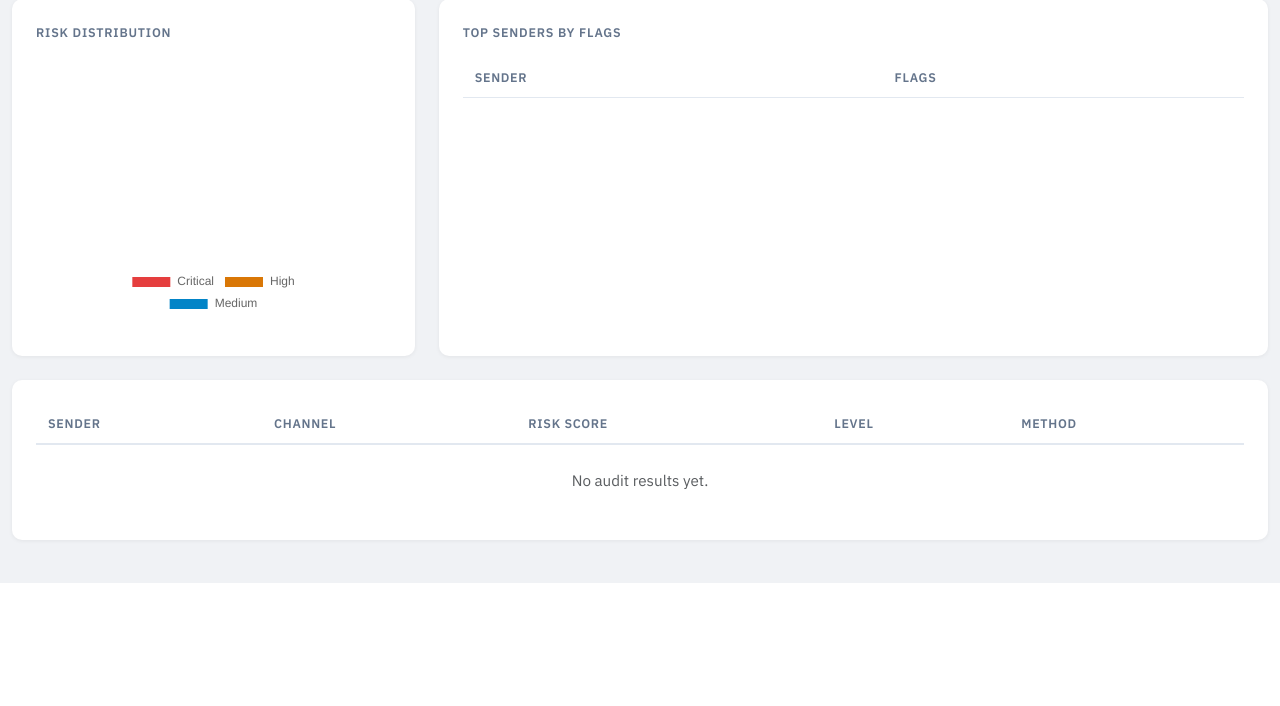
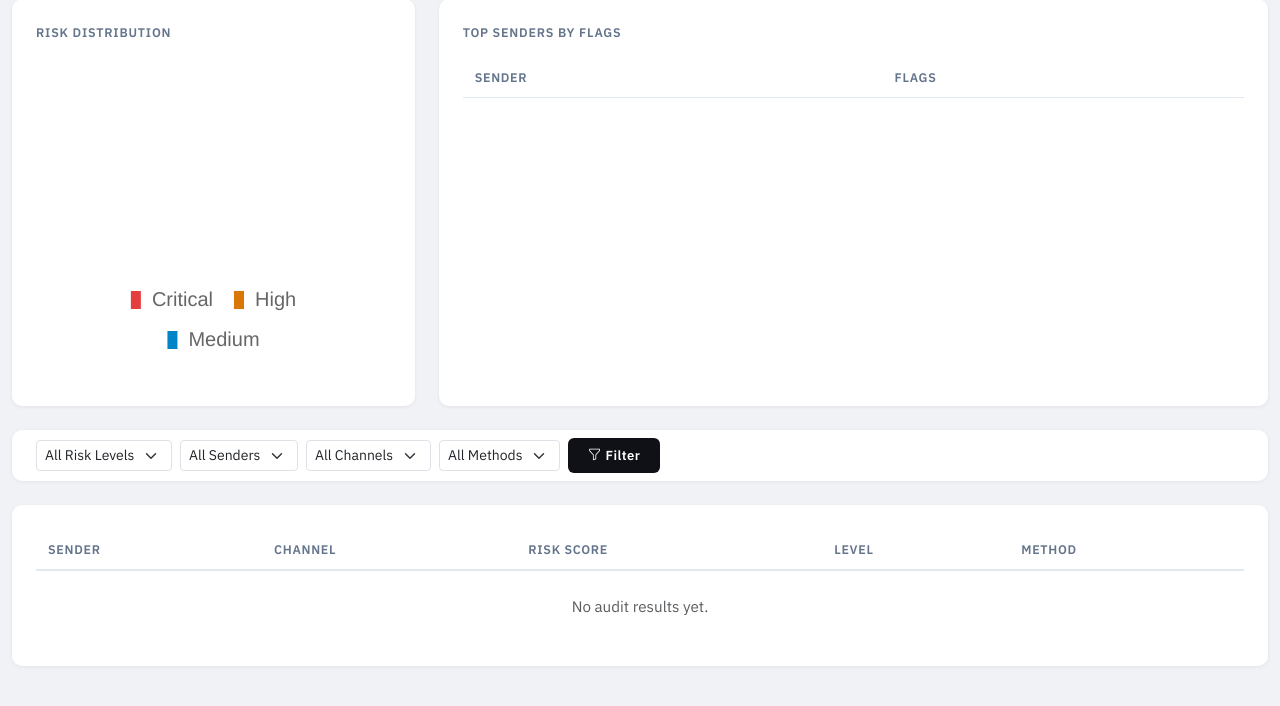
Before and after one commit to NokulungaMotsweni/FinalProject-ComplianceAuditSystem, a Django app: page /results/ in a window 1280 px wide. Shown: the part 270-976 px from the top of the page. Before the commit the page ends 853 px from the top, so only its background shows below. Run offline with Django 5.2, Linux system fonts and the light colour scheme; tables that the repository leaves empty hold one stand-in row (values such as "Sample post"); data that the repository does not hold is empty.

Commit message:
Add some additional beautifying features and filter logic above Results table.

```diff
--- a/audit_app/views.py
+++ b/audit_app/views.py
@@ -125,15 +125,19 @@ def run_audit(request):
     return redirect("results")
 
 def results_list(request):
-    # Get all sessions for the sidebar
     sessions = AuditSession.objects.all().order_by("-created_at")
 
-    # Get selected session — default to latest
     session_id = request.GET.get("session")
     if session_id:
         session = get_object_or_404(AuditSession, id=session_id)
     else:
         session = sessions.first()
+
+    # Get filter parameters
+    filter_risk    = request.GET.get("risk_level", "")
+    filter_sender  = request.GET.get("sender", "")
+    filter_channel = request.GET.get("channel", "")
+    filter_method  = request.GET.get("method", "")
 
     if session:
         results = (
@@ -143,6 +147,16 @@ def results_list(request):
             .order_by("-created_at")
         )
 
+        # Apply filters
+        if filter_risk:
+            results = results.filter(risk_level=filter_risk)
+        if filter_sender:
+            results = results.filter(message__sender_name=filter_sender)
+        if filter_channel:
+            results = results.filter(message__channel=filter_channel)
+        if filter_method:
+            results = results.filter(method=filter_method)
+
         top_senders = (
             AuditResult.objects
             .select_related("message")
@@ -151,9 +165,29 @@ def results_list(request):
             .annotate(flag_count=Count("id"))
             .order_by("-flag_count")[:5]
         )
+
+        # Get unique values for filter dropdowns
+        all_senders = (
+            AuditResult.objects
+            .filter(flagged=True, session=session)
+            .values_list("message__sender_name", flat=True)
+            .distinct()
+            .order_by("message__sender_name")
+        )
+
+        all_channels = (
+            AuditResult.objects
+            .filter(flagged=True, session=session)
+            .values_list("message__channel", flat=True)
+            .distinct()
+            .order_by("message__channel")
+        )
+
     else:
         results = AuditResult.objects.none()
         top_senders = []
+        all_senders = []
+        all_channels = []
 
     context = {
         "results": results,
@@ -164,6 +198,12 @@ def results_list(request):
         "critical_count": results.filter(risk_level="critical").count(),
         "high_count": results.filter(risk_level="high").count(),
         "top_senders": top_senders,
+        "all_senders": all_senders,
+        "all_channels": all_channels,
+        "filter_risk": filter_risk,
+        "filter_sender": filter_sender,
+        "filter_channel": filter_channel,
+        "filter_method": filter_method,
     }
 
     return render(request, "results.html", context)
--- a/static/js/app.js
+++ b/static/js/app.js
@@ -24,9 +24,34 @@ document.addEventListener("DOMContentLoaded", function () {
                 responsive: true,
                 maintainAspectRatio: false,
                 cutout: "65%",
+                layout: {
+                    padding: {
+                        bottom: 10
+                    }
+                },
                 plugins: {
                     legend: {
-                        position: "bottom"
+                        position: "bottom",
+                        labels: {
+                            boxWidth: 12,
+                            padding: 20,
+                            font: {
+                                size: 20
+                            }
+                        },
+                        paddingTop: 60
+                    },
+                    tooltip: {
+                        position: "nearest",
+                        callbacks: {
+                            label: function (context) {
+                                return " " + context.label + ": " + context.parsed;
+                            }
+                        },
+                        bodyFont: {
+                            size: 15
+                        },
+                        padding: 10
                     }
                 }
             }
--- a/templates/results.html
+++ b/templates/results.html
@@ -9,6 +9,7 @@
         <div class="page-header mb-4">
             <h1 class="page-title">Audit Results</h1>
             <div class="d-flex gap-2 align-items-center">
+
                 <!-- Session selector -->
                 {% if sessions %}
                 <select class="form-select form-select-sm w-auto"
@@ -60,7 +61,7 @@
                 <div class="panel h-100 d-flex flex-column">
                     <p class="panel-title w-100">Risk Distribution</p>
                     <div class="d-flex align-items-center justify-content-center flex-grow-1">
-                    <div style="width: 250px; height: 250px; position: relative;">
+                    <div style="width: 300px; height:300px; position: relative;">
                         <canvas id="riskChart"
                             data-critical="{{ critical_count }}"
                             data-high="{{ high_count }}"
@@ -93,6 +94,53 @@
                     </table>
                 </div>
             </div>
+        </div>
+
+            <!-- Filters -->
+        <div class="panel mb-4 py-2">
+            <form method="GET" action="/results/" class="d-flex gap-2 align-items-center flex-wrap">
+                {% if current_session %}
+                    <input type="hidden" name="session" value="{{ current_session.id }}">
+                {% endif %}
+
+                <select name="risk_level" class="form-select form-select-sm w-auto">
+                    <option value="">All Risk Levels</option>
+                    <option value="critical" {% if filter_risk == "critical" %}selected{% endif %}>Critical</option>
+                    <option value="high" {% if filter_risk == "high" %}selected{% endif %}>High</option>
+                    <option value="medium" {% if filter_risk == "medium" %}selected{% endif %}>Medium</option>
+                </select>
+
+                <select name="sender" class="form-select form-select-sm w-auto">
+                    <option value="">All Senders</option>
+                    {% for sender in all_senders %}
+                        <option value="{{ sender }}" {% if filter_sender == sender %}selected{% endif %}>{{ sender }}</option>
+                    {% endfor %}
+                </select>
+
+                <select name="channel" class="form-select form-select-sm w-auto">
+                    <option value="">All Channels</option>
+                    {% for channel in all_channels %}
+                        <option value="{{ channel }}" {% if filter_channel == channel %}selected{% endif %}>{{ channel }}</option>
+                    {% endfor %}
+                </select>
+
+                <select name="method" class="form-select form-select-sm w-auto">
+                    <option value="">All Methods</option>
+                    <option value="hybrid" {% if filter_method == "hybrid" %}selected{% endif %}>Hybrid</option>
+                    <option value="rule_based" {% if filter_method == "rule_based" %}selected{% endif %}>Rule Based</option>
+                    <option value="tfidf" {% if filter_method == "tfidf" %}selected{% endif %}>TF-IDF</option>
+                </select>
+
+                <button type="submit" class="btn btn-run btn-sm">
+                    <i class="bi bi-funnel me-1"></i>Filter
+                </button>
+
+                {% if filter_risk or filter_sender or filter_channel or filter_method %}
+                    <a href="/results/?session={{ current_session.id }}" class="btn btn-dismiss btn-sm">
+                        <i class="bi bi-x me-1"></i>Clear
+                    </a>
+                {% endif %}
+            </form>
         </div>
 
     <!-- Results Table -->
```
